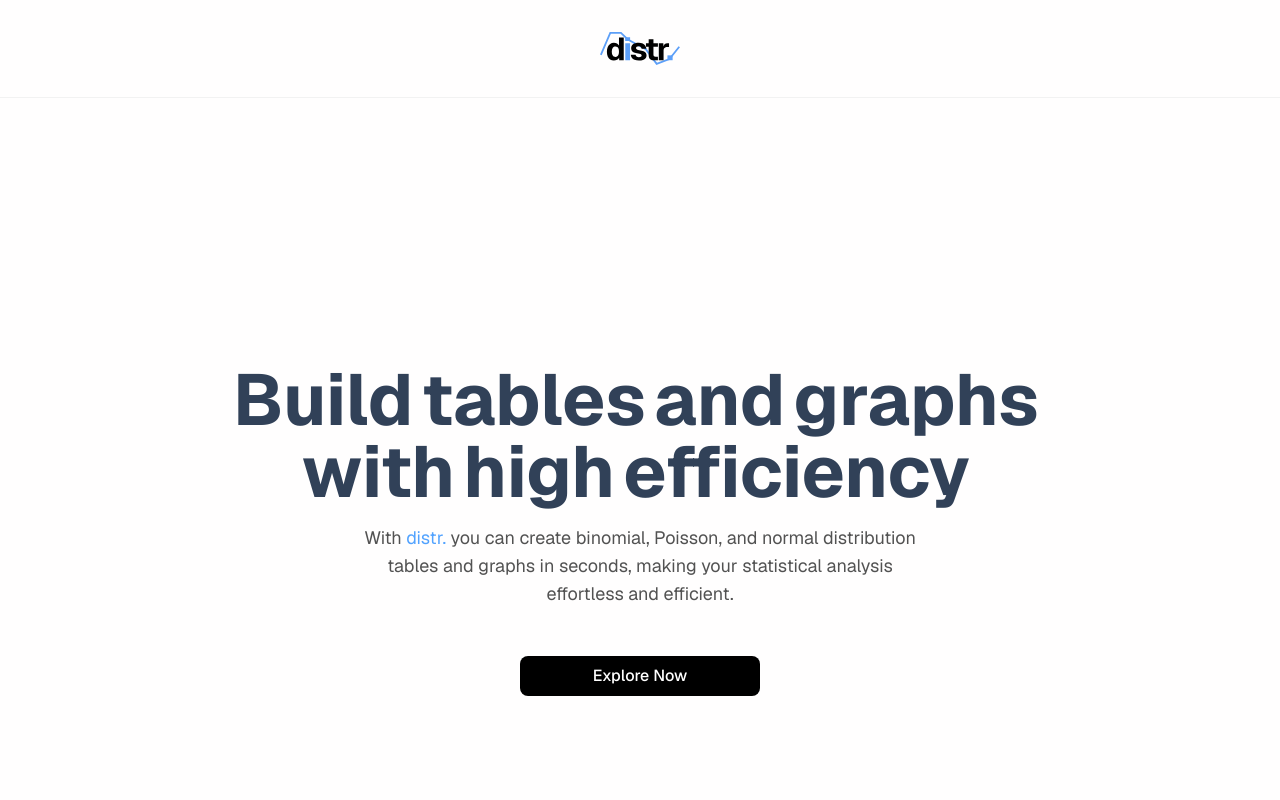
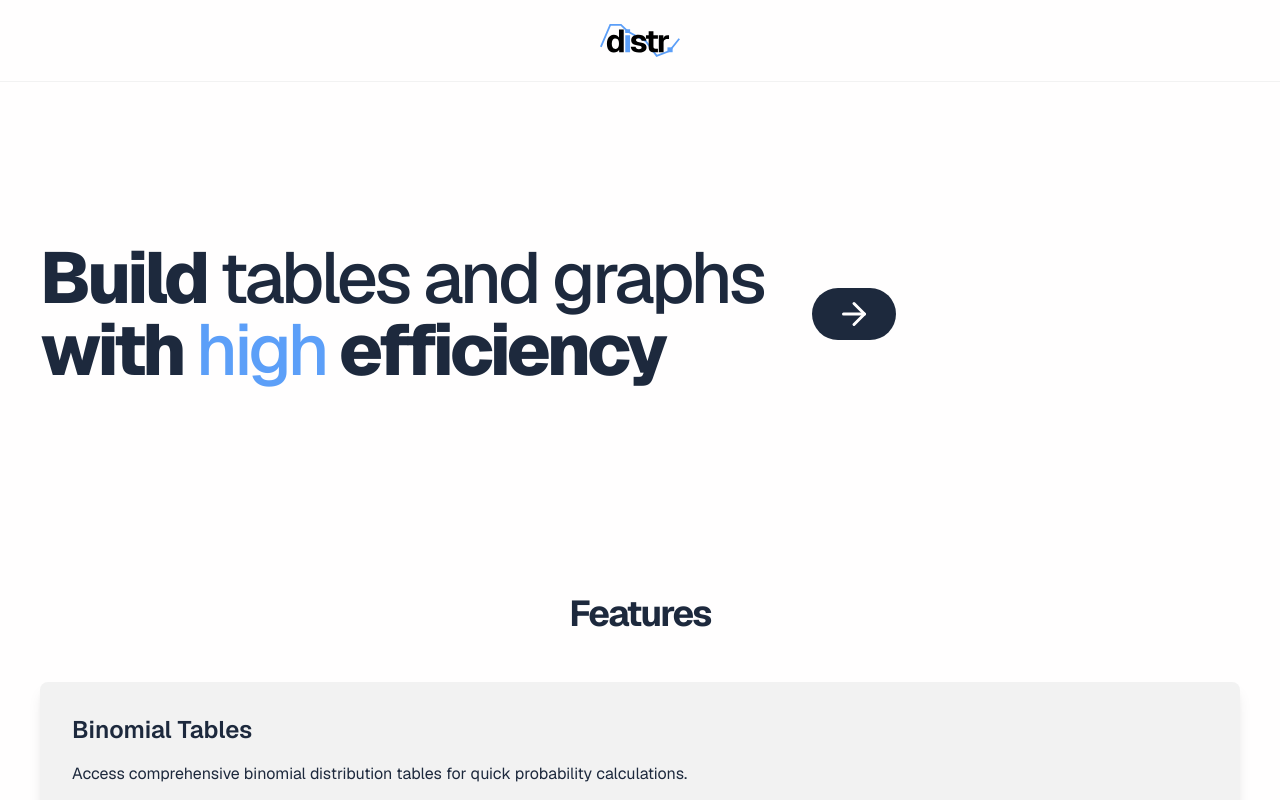
Before and after one commit to mugid/distr., a Next.js app: page / in a window 1280 px wide. Shown: the top 800 px of the page. Built offline with nearby package versions, Linux system fonts and the light colour scheme.

Commit message:
feat: update landing page

```diff
--- a/src/app/page.tsx
+++ b/src/app/page.tsx
@@ -3,16 +3,11 @@
 import FeaturesSection from "@/components/layout/features";
 import HeroSection from "@/components/layout/hero";
 
-
 export default function LandingPage() {
   return (
-    <div className="mt-8 max-w-7xl mx-auto">
-      <section className="h-screen flex items-center justify-center relative overflow-hidden">
-        <HeroSection />
-      </section>
-      <section id="features" className="py-20">
-        <FeaturesSection />
-      </section>
+    <div className="max-w-7xl px-10 mx-auto">
+      <HeroSection />
+      <FeaturesSection />
     </div>
   );
 }
--- a/src/components/layout/features.tsx
+++ b/src/components/layout/features.tsx
@@ -2,9 +2,9 @@ import { motion } from "motion/react";
 
 export default function FeaturesSection () {
     return (
-        <div className="container mx-auto px-4">
-          <h2 className="text-4xl font-bold mb-12 text-center">Features</h2>
-          <div className="grid md:grid-cols-1 gap-12">
+        <section className="pt-12">
+          <h2 className="text-4xl font-bold mb-12 tracking-tighter text-center">Features</h2>
+          <div className="flex flex-col gap-12">
             <motion.div
               className="bg-card p-8 rounded-lg shadow-lg"
               whileHover={{ scale: 1.03 }}
@@ -50,6 +50,6 @@ export default function FeaturesSection () {
               </div>
             </motion.div>
           </div>
-        </div>
+        </section>
     )
 }
--- a/src/components/layout/hero.tsx
+++ b/src/components/layout/hero.tsx
@@ -1,62 +1,18 @@
 "use client";
 import Link from "next/link";
 import { motion } from "motion/react";
-
+import {ArrowRightIcon } from "lucide-react";
 
 export default function HeroSection() {
   return (
-    <div className="relative my-10 flex flex-col items-center justify-center">
-      <h1 className="relative z-10 mx-auto max-w-4xl text-center text-2xl font-bold text-slate-700 md:text-4xl lg:text-7xl dark:text-slate-300">
-        {"Build tables and graphs with high efficiency".split(" ").map((word, index) => (
-          <motion.span
-            key={index}
-            initial={{ opacity: 0, filter: "blur(4px)", y: 10 }}
-            animate={{ opacity: 1, filter: "blur(0px)", y: 0 }}
-            transition={{
-              duration: 0.3,
-              delay: index * 0.1,
-              ease: "easeInOut",
-            }}
-            className="mr-2 inline-block"
-          >
-            {word}
-          </motion.span>
-        ))}
+    <motion.section className="flex md:flex-row flex-col justify-start items-start md:items-center gap-12 py-40">
+      <h1 className="text-foreground text-4xl font-extrabold tracking-tighter lg:text-7xl">
+        Build <span className="font-medium">tables and graphs</span>
+        <br className="md:block hidden" /> with <span className="font-medium text-primary">high</span> efficiency
       </h1>
-      <motion.p
-        initial={{
-          opacity: 0,
-        }}
-        animate={{
-          opacity: 1,
-        }}
-        transition={{
-          duration: 0.3,
-          delay: 0.8,
-        }}
-        className="relative z-10 mx-auto max-w-xl py-4 text-center text-lg font-normal text-neutral-600 dark:text-neutral-400"
-      >
-        With <span className="text-blue-400">distr.</span> you can create binomial, Poisson, and normal distribution tables and
-        graphs in seconds, making your statistical analysis effortless and
-        efficient.
-      </motion.p>
-      <motion.div
-        initial={{
-          opacity: 0,
-        }}
-        animate={{
-          opacity: 1,
-        }}
-        transition={{
-          duration: 0.3,
-          delay: 1,
-        }}
-        className="relative z-10 mt-8 flex flex-wrap items-center justify-center gap-4"
-      >
-        <button className="w-60 transform rounded-lg bg-black px-6 py-2 font-medium text-white transition-all duration-300 hover:-translate-y-0.5 hover:bg-gray-800 dark:bg-white dark:text-black dark:hover:bg-gray-200">
-          <Link href="/create">Explore Now</Link>
+        <button className="rounded-full bg-foreground px-6 py-2 font-medium text-background">
+          <Link href="/create"><ArrowRightIcon width={36} height={36} /></Link>
         </button>
-      </motion.div>
-    </div>
+    </motion.section>
   );
 }
--- a/src/components/layout/navbar.tsx
+++ b/src/components/layout/navbar.tsx
@@ -4,7 +4,7 @@ import Image from "next/image";
 
 export default function  Navbar() {
   return (
-    <div className="flex justify-center items-center py-8 px-10 border-b border-card">
+    <div className="flex justify-center items-center py-6 px-10 border-b border-card">
         <Link href="/">
         <Image
           src="/logo-light.svg"
```
